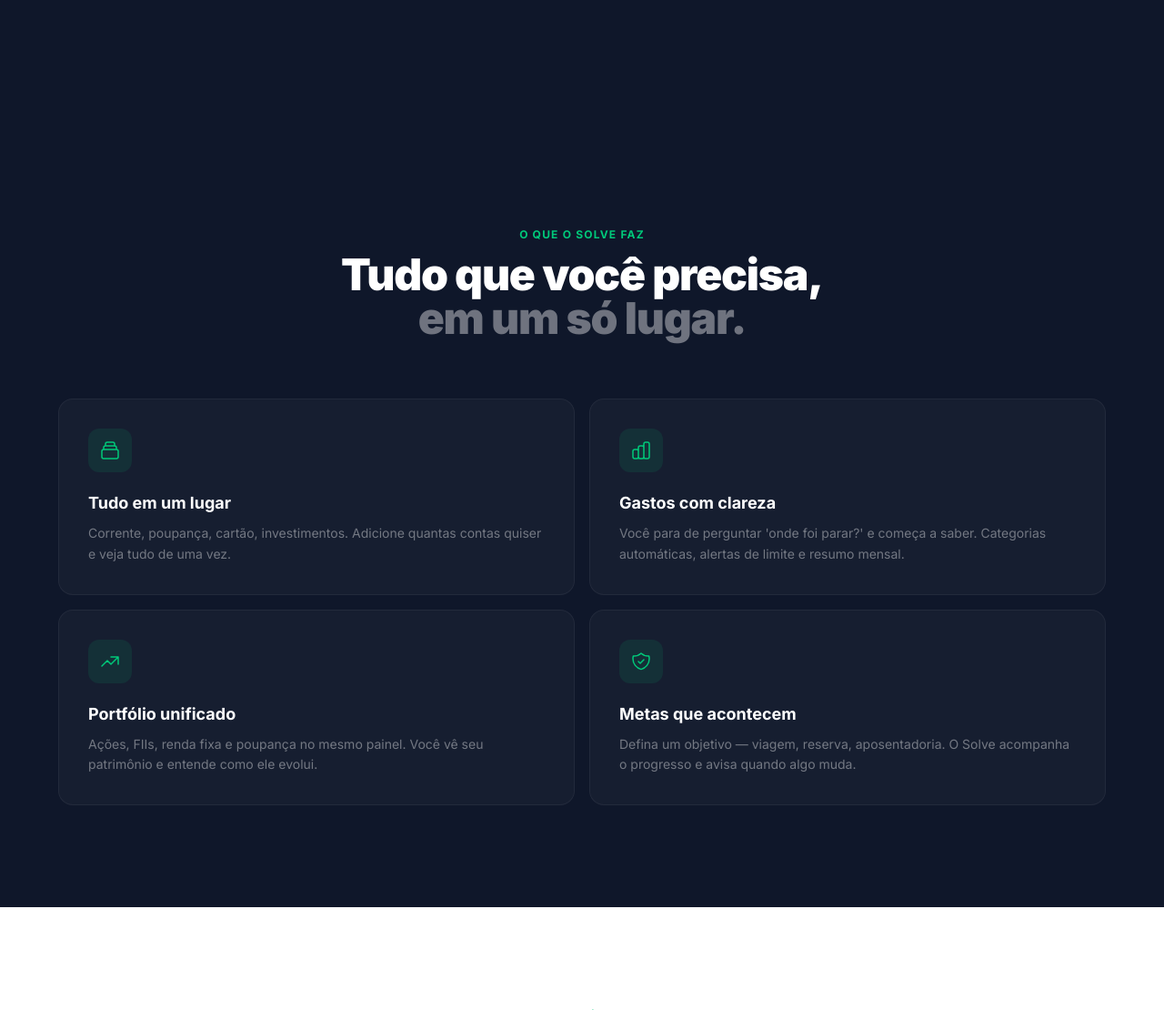
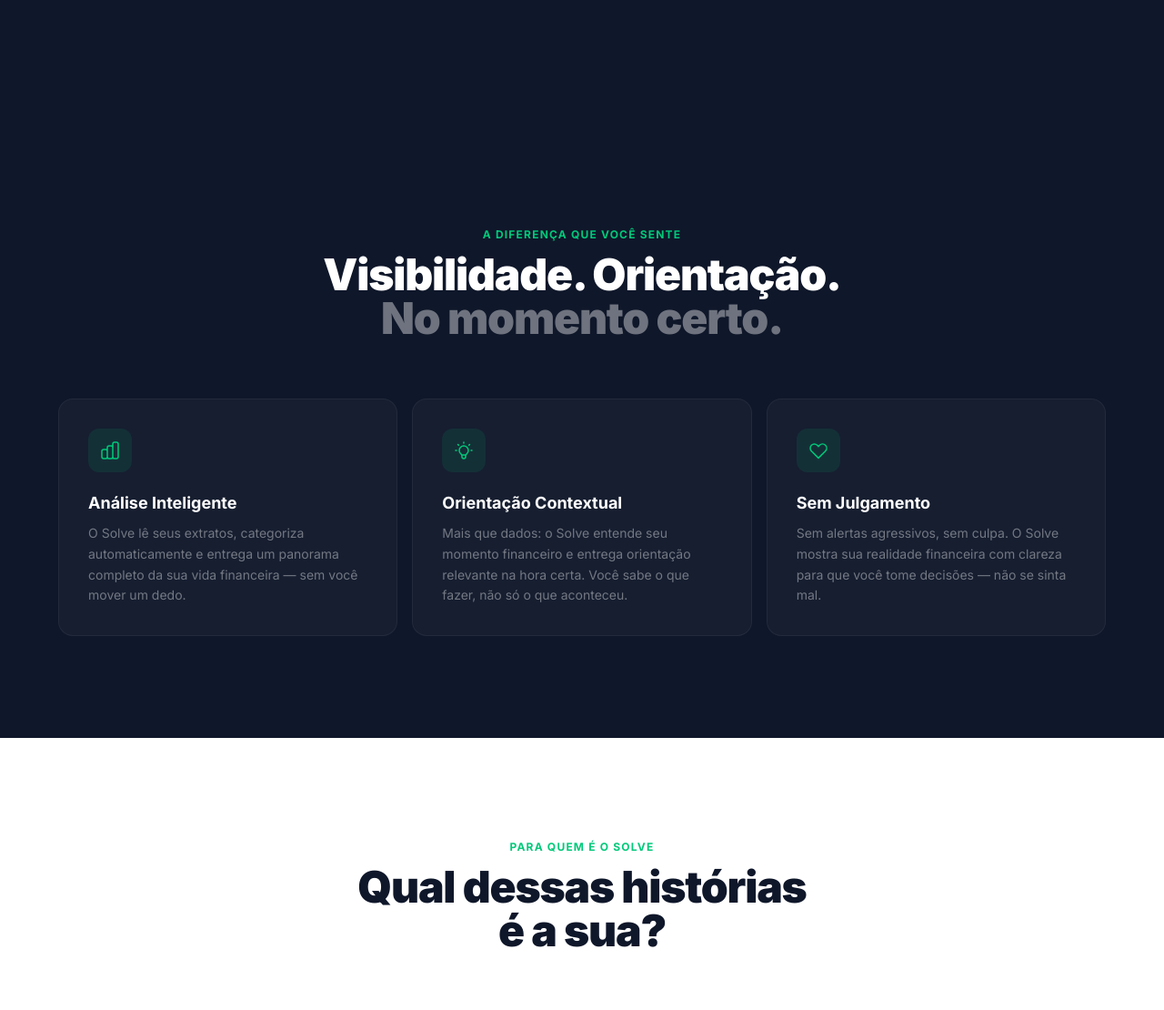
Before and after one commit to gfernandes97/solveapp, a Django app: page / in a window 1280 px wide. Shown: the part 1476-2586 px from the top of the page at 91% size. Run offline with Django 5.2, Linux system fonts and the light colour scheme; some libraries are stand-ins or nearby versions.

Commit message:
feat: align site with positioning framework

```diff
--- a/frontend/apps/core/views.py
+++ b/frontend/apps/core/views.py
@@ -8,24 +8,19 @@
 
     features = [
         {
-            "icon": svg("M19 11H5m14 0a2 2 0 012 2v6a2 2 0 01-2 2H5a2 2 0 01-2-2v-6a2 2 0 012-2m14 0V9a2 2 0 00-2-2M5 11V9a2 2 0 012-2m0 0V5a2 2 0 012-2h6a2 2 0 012 2v2M7 7h10"),
-            "title": "Tudo em um lugar",
-            "description": "Corrente, poupança, cartão, investimentos. Adicione quantas contas quiser e veja tudo de uma vez.",
+            "icon": svg("M9 19v-6a2 2 0 00-2-2H5a2 2 0 00-2 2v6a2 2 0 002 2h2a2 2 0 002-2zm0 0V9a2 2 0 012-2h2a2 2 0 012 2v10m-6 0a2 2 0 002 2h2a2 2 0 002-2m0 0V5a2 2 0 012-2h2a2 2 0 012 2v14a2 2 0 01-2 2h-2a2 2 0 01-2-2z"),
+            "title": "Análise Inteligente",
+            "description": "O Solve lê seus extratos, categoriza automaticamente e entrega um panorama completo da sua vida financeira — sem você mover um dedo.",
         },
         {
-            "icon": svg("M9 19v-6a2 2 0 00-2-2H5a2 2 0 00-2 2v6a2 2 0 002 2h2a2 2 0 002-2zm0 0V9a2 2 0 012-2h2a2 2 0 012 2v10m-6 0a2 2 0 002 2h2a2 2 0 002-2m0 0V5a2 2 0 012-2h2a2 2 0 012 2v14a2 2 0 01-2 2h-2a2 2 0 01-2-2z"),
-            "title": "Gastos com clareza",
-            "description": "Você para de perguntar 'onde foi parar?' e começa a saber. Categorias automáticas, alertas de limite e resumo mensal.",
+            "icon": svg("M9.663 17h4.673M12 3v1m6.364 1.636l-.707.707M21 12h-1M4 12H3m3.343-5.657l-.707-.707m2.828 9.9a5 5 0 117.072 0l-.548.547A3.374 3.374 0 0014 18.469V19a2 2 0 11-4 0v-.531c0-.895-.356-1.754-.988-2.386l-.548-.547z"),
+            "title": "Orientação Contextual",
+            "description": "Mais que dados: o Solve entende seu momento financeiro e entrega orientação relevante na hora certa. Você sabe o que fazer, não só o que aconteceu.",
         },
         {
-            "icon": svg("M13 7h8m0 0v8m0-8l-8 8-4-4-6 6"),
-            "title": "Portfólio unificado",
-            "description": "Ações, FIIs, renda fixa e poupança no mesmo painel. Você vê seu patrimônio e entende como ele evolui.",
-        },
-        {
-            "icon": svg("M9 12l2 2 4-4m5.618-4.016A11.955 11.955 0 0112 2.944a11.955 11.955 0 01-8.618 3.04A12.02 12.02 0 003 9c0 5.591 3.824 10.29 9 11.622 5.176-1.332 9-6.03 9-11.622 0-1.042-.133-2.052-.382-3.016z"),
-            "title": "Metas que acontecem",
-            "description": "Defina um objetivo — viagem, reserva, aposentadoria. O Solve acompanha o progresso e avisa quando algo muda.",
+            "icon": svg("M4.318 6.318a4.5 4.5 0 000 6.364L12 20.364l7.682-7.682a4.5 4.5 0 00-6.364-6.364L12 7.636l-1.318-1.318a4.5 4.5 0 00-6.364 0z"),
+            "title": "Sem Julgamento",
+            "description": "Sem alertas agressivos, sem culpa. O Solve mostra sua realidade financeira com clareza para que você tome decisões — não se sinta mal.",
         },
     ]
 
@@ -37,7 +32,7 @@
 
     steps = [
         {"title": "Crie sua conta", "description": "Menos de 2 minutos. Só precisa do seu e-mail."},
-        {"title": "Adicione suas contas", "description": "Importe seu extrato ou lance as transações. O Solve organiza tudo."},
+        {"title": "Adicione suas contas", "description": "Importe seu extrato. O Solve lê, categoriza e organiza tudo automaticamente."},
         {"title": "Agora você sabe.", "description": "Veja para onde vai cada real. Entenda seus padrões. Tome decisões com clareza."},
     ]
 
@@ -85,24 +80,40 @@
             "name": "Grátis",
             "price": "R$0",
             "period": "para sempre",
-            "description": "Para quem quer começar a se organizar.",
+            "description": "Para começar a se organizar.",
             "features": ["Até 2 contas", "Controle de gastos básico", "Resumo mensal"],
             "cta": "Começar grátis",
             "href": "/accounts/register/",
             "highlight": False,
         },
         {
-            "name": "Pro",
-            "price": "R$25",
+            "name": "Essencial",
+            "price": "R$19,90",
             "period": "por mês",
-            "description": "Para quem leva finanças a sério.",
+            "description": "Para quem quer visibilidade real das finanças.",
             "features": [
                 "Contas ilimitadas",
                 "Importação ilimitada de extratos",
+                "Categorização automática inteligente",
+                "Relatórios mensais completos",
+                "Alertas de limite e vencimento",
+            ],
+            "cta": "Assinar Essencial",
+            "href": "/accounts/register/?plan=essencial",
+            "highlight": False,
+        },
+        {
+            "name": "Pro",
+            "price": "R$34,90",
+            "period": "por mês",
+            "description": "Para quem quer controle total e orientação personalizada.",
+            "features": [
+                "Tudo do Essencial",
                 "Portfólio de investimentos",
                 "Metas financeiras",
+                "Orientação personalizada",
                 "Relatórios avançados",
-                "Categorização automática inteligente",
+                "Suporte prioritário",
             ],
             "cta": "Assinar Pro",
             "href": "/accounts/register/?plan=pro",
@@ -112,7 +123,7 @@
     faqs = [
         {"question": "Preciso de cartão de crédito para criar minha conta?", "answer": "Não. O plano Grátis não exige nenhuma forma de pagamento. Você só precisa de um cartão caso queira fazer upgrade para o plano Pro."},
         {"question": "Posso cancelar a qualquer momento?", "answer": "Sim, sem fidelidade e sem multa. Basta acessar as configurações da conta e cancelar com um clique. Seus dados ficam disponíveis por 30 dias após o cancelamento."},
-        {"question": "Como adiciono minhas contas e extratos?", "answer": "Você importa o extrato do seu banco em formato CSV ou OFX, ou lança as transações manualmente. O Solve categoriza tudo automaticamente — você só precisa conferir."},
+        {"question": "Como adiciono minhas contas e extratos?", "answer": "Você importa o extrato do seu banco em formato CSV ou OFX. O Solve lê, categoriza e organiza tudo automaticamente — você só precisa conferir."},
         {"question": "Meus dados financeiros estão seguros?", "answer": "Sim. Todos os dados são criptografados com AES-256 em trânsito e em repouso, seguindo os mesmos padrões de grandes bancos e em conformidade com a LGPD."},
         {"question": "O que acontece se eu ultrapassar o limite do plano Grátis?", "answer": "Você receberá um aviso e poderá fazer upgrade para o Pro. Nunca bloqueamos seu acesso ou cobraremos sem aviso prévio."},
     ]
--- a/frontend/templates/marketing/home.html
+++ b/frontend/templates/marketing/home.html
@@ -96,14 +96,14 @@
 <section id="funcionalidades" class="bg-obsidian px-6 py-28">
   <div class="mx-auto max-w-6xl">
     <div class="mb-16 text-center">
-      <p class="mb-3 text-xs font-bold uppercase tracking-widest text-solve">O que o Solve faz</p>
+      <p class="mb-3 text-xs font-bold uppercase tracking-widest text-solve">A diferença que você sente</p>
       <h2 class="text-4xl font-black leading-tight tracking-tight text-white md:text-5xl">
-        Tudo que você precisa,<br>
-        <span class="text-white/40">em um só lugar.</span>
+        Visibilidade. Orientação.<br>
+        <span class="text-white/40">No momento certo.</span>
       </h2>
     </div>
 
-    <div class="grid gap-4 sm:grid-cols-2">
+    <div class="grid gap-4 sm:grid-cols-3">
       {% for feature in features %}
       <div class="group rounded-2xl border border-white/5 bg-white/[0.03] p-8 transition-all duration-300 hover:border-solve/30 hover:bg-white/[0.05]">
         <div class="mb-5 inline-flex h-12 w-12 items-center justify-center rounded-xl bg-solve/10 text-solve">
--- a/frontend/templates/marketing/pricing.html
+++ b/frontend/templates/marketing/pricing.html
@@ -20,8 +20,8 @@
 
 <!-- ─── CARDS ─── -->
 <section class="bg-obsidian px-6 pb-28">
-  <div class="mx-auto max-w-4xl">
-    <div class="grid gap-6 sm:grid-cols-2">
+  <div class="mx-auto max-w-5xl">
+    <div class="grid gap-6 sm:grid-cols-3">
       {% for plan in plans %}
       <div class="relative rounded-2xl border p-8 transition-all duration-300
           {% if plan.highlight %}border-solve bg-white/[0.04] shadow-2xl shadow-solve/10{% else %}border-white/5 bg-white/[0.02]{% endif %}">
```
